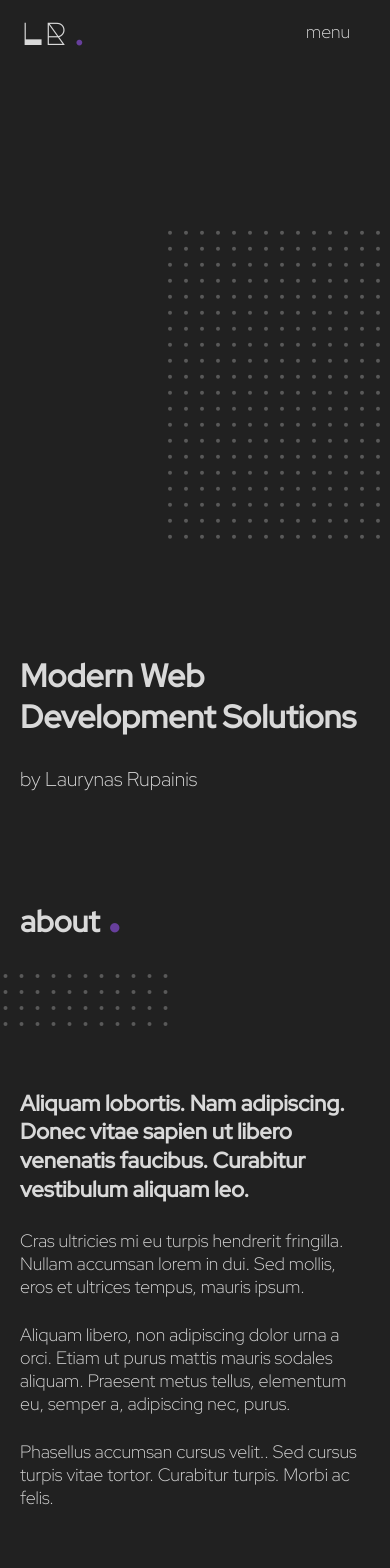
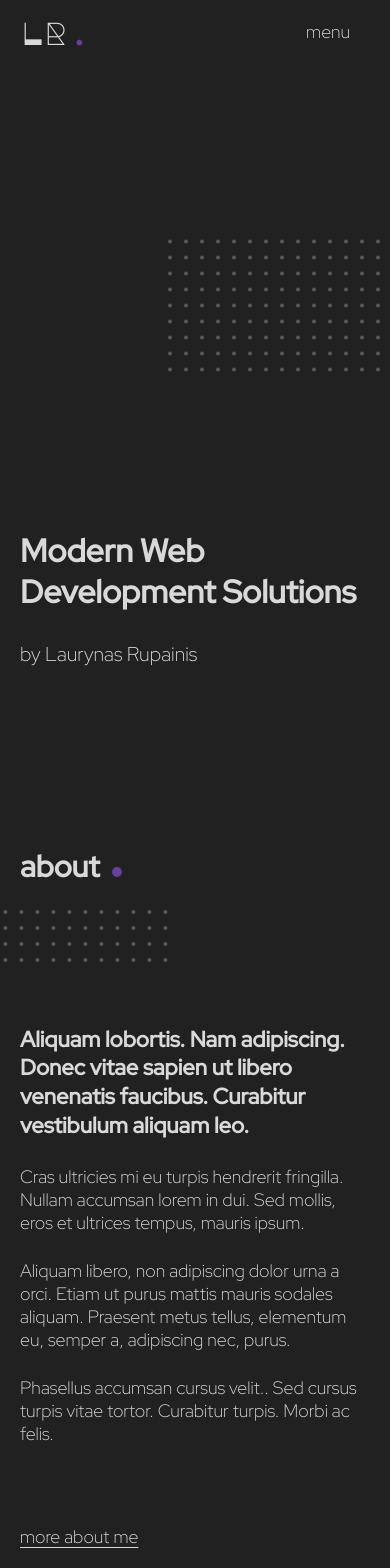
Before and after one commit to LaurynasRup/portfolio_v2, a Next.js app: page / in a window 390 px wide. Shown: the top 1568 px of the page. Built offline with nearby package versions, Linux system fonts and the light colour scheme.

Commit message:
Mobile view

```diff
--- a/components/AboutSection.tsx
+++ b/components/AboutSection.tsx
@@ -21,9 +21,7 @@ export default function AboutSection() {
       ref={ref}
       className={`${styles.section} ${styles.sectionAbout} ${headingClass}`}
     >
-      <h2>
-        about <span>.</span>
-      </h2>
+      <h2 className="section-heading">about</h2>
       <div className={styles.sectionAboutMain}>
         <div className={styles.imageWrapperNarrow}>
           <DotsGraphic width={760} height={160} />
--- a/components/HeroSection.tsx
+++ b/components/HeroSection.tsx
@@ -2,6 +2,11 @@ import styles from '../styles/HeroSection.module.scss';
 import DotsGraphic from './DotsGraphic';
 
 export default function HeroSection() {
+  const dotsDimensions = {
+    width: 732,
+    height: window.innerWidth < 720 ? 150 : 470,
+  };
+
   return (
     <section className={styles.heroSection}>
       <div className={styles.titleWrapper}>
@@ -15,7 +20,10 @@ export default function HeroSection() {
         <p className={styles.pageSubtitle}>by Laurynas Rupainis</p>
       </div>
       <div className={styles.imageWrapper}>
-        <DotsGraphic width={732} height={465} />
+        <DotsGraphic
+          width={dotsDimensions.width}
+          height={dotsDimensions.height}
+        />
       </div>
     </section>
   );
--- a/components/ProjectsSection.tsx
+++ b/components/ProjectsSection.tsx
@@ -8,13 +8,19 @@ import projects from '../src/app/data';
 
 export default function ProjectsSection() {
   const { ref, inView } = useInView({
-    threshold: 0.5,
+    threshold: window.innerWidth < 720 ? 0.2 : 0.5,
   });
+
+  const dotsDimensions = {
+    width: window.innerWidth < 720 ? 300 : 732,
+    height: window.innerWidth < 720 ? 70 : 80,
+  };
 
   const [visClass, setVisClass] = useState(styles.sectionProjectsNoVis);
 
   useEffect(() => {
     if (inView) {
+      console.log(inView);
       setVisClass(styles.sectionProjectsVis);
     }
   }, [inView]);
@@ -29,9 +35,7 @@ export default function ProjectsSection() {
       ref={ref}
       className={`${styles.section} ${styles.sectionProjects} ${visClass}`}
     >
-      <h2>
-        projects <span>.</span>
-      </h2>
+      <h2 className="section-heading">projects</h2>
       <div className={styles.sectionProjectsCards}>
         {projects
           .filter(el => el.promoted)
@@ -48,7 +52,10 @@ export default function ProjectsSection() {
           ))}
       </div>
       <div className={styles.sectionProjectsFooter}>
-        <DotsGraphic width={732} height={80} />
+        <DotsGraphic
+          width={dotsDimensions.width}
+          height={dotsDimensions.height}
+        />
         <Link className="link" href="/projects">
           view more projects
         </Link>
--- a/src/app/globals.css
+++ b/src/app/globals.css
@@ -168,3 +168,30 @@ h5 {
     font-size: 2rem;
   }
 }
+
+.section-heading {
+  position: relative;
+  width: fit-content;
+  display: flex;
+  align-items: baseline;
+  gap: 1.25rem;
+}
+
+.section-heading::after {
+  content: '';
+  display: block;
+  position: relative;
+  width: 1rem;
+  height: 1rem;
+  background-color: var(--primary-color-purple);
+  border-radius: 100%;
+  right: 0;
+  top: 0;
+}
+
+@media (min-width: 780px) {
+  .section-heading::after {
+    width: 1.25rem;
+    height: 1.25rem;
+  }
+}
--- a/styles/AboutSection.module.scss
+++ b/styles/AboutSection.module.scss
@@ -2,18 +2,13 @@
 /* About Section */
 .sectionAbout {
   padding-top: 8rem;
-  padding-bottom: 8rem;
+  padding-bottom: 4rem;
   width: var(--container-width);
   margin-left: auto;
   margin-right: auto;
 
-  h2 span {
-    font-size: 6rem;
-    color: var(--primary-color-purple);
-
-    @include mq_min780 {
-      font-size: 7.6rem;
-    }
+  @include mq_min780 {
+    padding-bottom: 8rem;
   }
 }
 
--- a/styles/HeroSection.module.scss
+++ b/styles/HeroSection.module.scss
@@ -1,6 +1,8 @@
 @import './mixins.scss';
 
 .heroSection {
+  --dots-animation-duration: 0.4s;
+
   width: 100%;
   padding-top: 8rem;
   padding-bottom: 8rem;
@@ -20,6 +22,8 @@
 
 .titleWrapper {
   grid-column: span 5;
+  padding-top: 5rem;
+  padding-bottom: 10rem;
 
   @include mq_min780 {
     padding-top: 35rem;
@@ -61,16 +65,20 @@
 
 .pageTitle {
   .pageTitleSpanOuter:nth-child(1) .pageTitleSpanInner {
-    animation-delay: 0.15s;
+    animation-delay: calc(var(--dots-animation-duration) + 0.15s);
+    // animation-delay: 0.15s;
   }
   .pageTitleSpanOuter:nth-child(2) .pageTitleSpanInner {
-    animation-delay: 0.225s;
+    animation-delay: calc(var(--dots-animation-duration) + 0.225s);
+    // animation-delay: 0.225s;
   }
   .pageTitleSpanOuter:nth-child(3) .pageTitleSpanInner {
-    animation-delay: 0.275s;
+    animation-delay: calc(var(--dots-animation-duration) + 0.275s);
+    // animation-delay: 0.275s;
   }
   .pageTitleSpanOuter:nth-child(4) .pageTitleSpanInner {
-    animation-delay: 0.425s;
+    animation-delay: calc(var(--dots-animation-duration) + 0.425s);
+    // animation-delay: 0.425s;
   }
 }
 
@@ -78,7 +86,8 @@
   font-size: 3.2rem;
   margin-top: 2.5rem;
   animation: slide-right 0.75s cubic-bezier(0.65, 0, 0.35, 1) both;
-  animation-delay: 0.6s;
+  animation-delay: calc(var(--dots-animation-duration) + 0.6s);
+  // animation-delay: 0.6s;
   font-size: 2rem;
 
   @include mq_min780 {
@@ -93,6 +102,7 @@
   padding-bottom: 10rem;
   overflow: hidden;
   margin-right: -2rem;
+  animation: slide-left 0.75s cubic-bezier(0.65, 0, 0.35, 1) both;
 
   @include mq_min780 {
     overflow: unset;
@@ -137,3 +147,19 @@
     opacity: 1;
   }
 }
+
+@keyframes slide-left {
+  0% {
+    transform: translateX(30rem);
+    opacity: 0;
+  }
+
+  50% {
+    opacity: 0;
+  }
+
+  100% {
+    transform: translateX(0);
+    opacity: 1;
+  }
+}
--- a/styles/ProjectsSection.module.scss
+++ b/styles/ProjectsSection.module.scss
@@ -1,14 +1,16 @@
+@import './mixins.scss';
+
 /* Projects Section */
 .sectionProjects {
-  padding-top: 8rem;
-  padding-bottom: 8rem;
+  padding-top: 4rem;
+  padding-bottom: 4rem;
   width: var(--container-width);
   margin-left: auto;
   margin-right: auto;
 
-  h2 span {
-    font-size: 7.6rem;
-    color: var(--primary-color-purple);
+  @include mq_min780 {
+    padding-top: 8rem;
+    padding-bottom: 8rem;
   }
 }
 
@@ -52,19 +54,39 @@
   margin-top: 5rem;
   display: grid;
   grid-template-columns: repeat(auto-fit, minmax(30rem, auto));
-  gap: 13rem;
+  gap: 5rem;
+
+  @include mq_min780 {
+    gap: 13rem;
+  }
 }
 
 .sectionProjectsFooter {
-  margin-top: 20rem;
+  margin-top: 8rem;
   display: flex;
+  flex-direction: row;
   align-items: flex-start;
+  gap: 2rem;
+  opacity: 0;
+  transition: opacity 1s ease;
 
   div {
-    transform: translateX(-25%);
+    transform: translateX(-30%);
+
+    @include mq_min780 {
+      transform: translateX(-25%);
+    }
   }
 
   a {
     margin-left: auto;
+    white-space: pre;
+    word-wrap: break-word;
   }
 }
+
+.sectionProjectsVis {
+  .sectionProjectsFooter {
+    opacity: 1;
+  }
+}
```
Also changed, not shown: styles/ProjectsPage.module.scss (+23 -6 lines).
